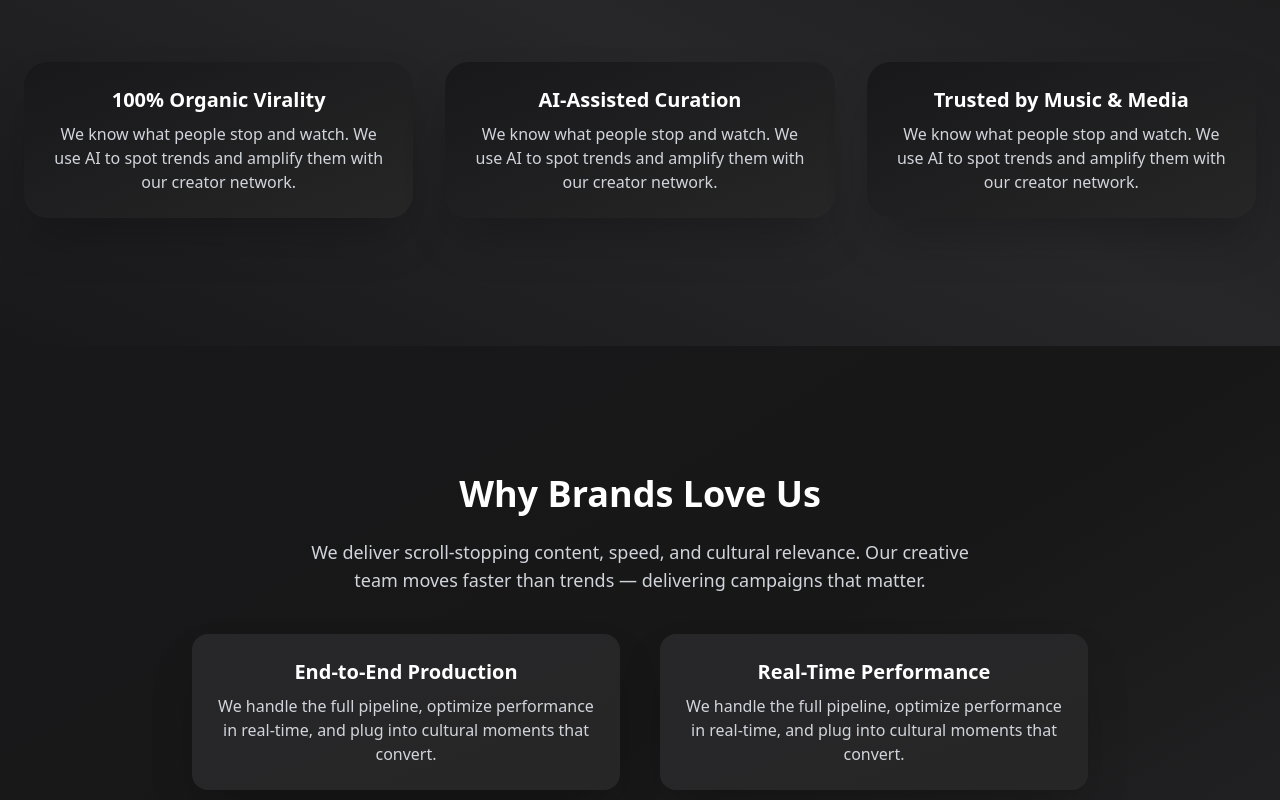
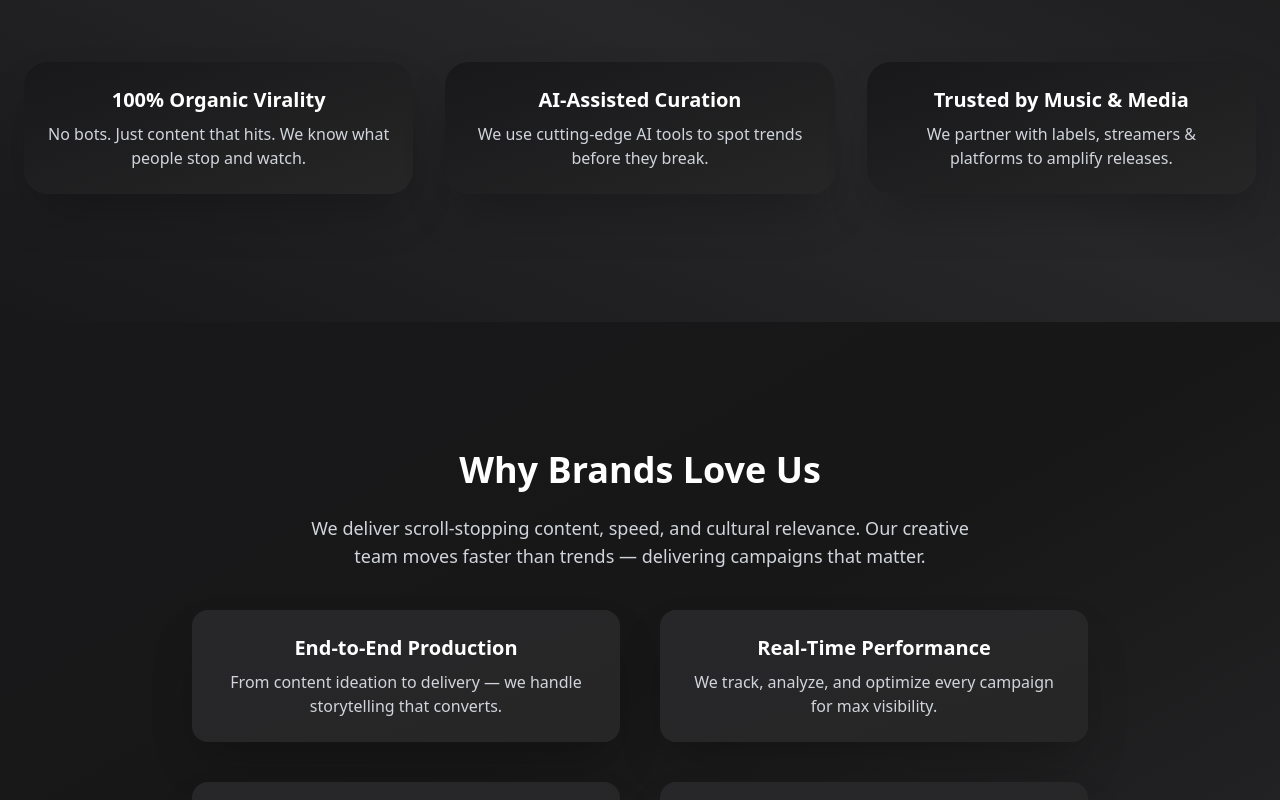
Before and after one commit to Hood12345/hco-site, a React (Vite) app: page / in a window 1280 px wide. Shown: the part 1120-1920 px from the top of the page. Built offline with nearby package versions, Linux system fonts and the light colour scheme.

Commit message:
Update HCOPage.jsx

```diff
--- a/src/components/HCOPage.jsx
+++ b/src/components/HCOPage.jsx
@@ -1,4 +1,4 @@
-// HCOPage.jsx — Full Site with Banner, Modals, All Sections
+// HCOPage.jsx — Full Site with Banner, Modals, All Sections (196 lines)
 
 import { useState } from 'react';
 import { Menu } from 'lucide-react';
@@ -16,66 +16,52 @@ export default function HCOPage() {
       <header className="fixed w-full top-0 left-0 bg-zinc-900 z-50 shadow-md">
         <div className="max-w-7xl mx-auto flex items-center justify-between pl-4 pr-6 py-4">
           <a href="/" className="flex items-center ml-0">
-            <img
-              src="/hood.png"
-              alt="HCO Logo"
-              className="h-10 w-auto object-contain"
-            />
+            <img src="/hood.png" alt="HCO Logo" className="h-10 w-auto object-contain" />
           </a>
           <nav className="hidden md:flex gap-8 text-sm font-semibold">
             <a href="#" className="text-gray-300 hover:text-white transition" onClick={() => setShowBrandForm(true)}>Work With Us</a>
             <a href="#" className="text-gray-300 hover:text-white transition" onClick={() => setShowSubmitForm(true)}>Submit Clip</a>
           </nav>
-          <div className="md:hidden">
-            <Menu className="text-white w-6 h-6" />
-          </div>
+          <div className="md:hidden"><Menu className="text-white w-6 h-6" /></div>
         </div>
       </header>
 
-      <div className="h-20"></div>
+      <div className="h-20" />
 
       {/* Hero */}
       <section className="relative flex flex-col items-center justify-center text-center py-40 px-4 overflow-hidden bg-[radial-gradient(ellipse_at_center,_var(--tw-gradient-stops))] from-zinc-900 via-black to-zinc-800">
-        <div className="absolute inset-0 bg-[radial-gradient(circle,rgba(255,255,255,0.05),transparent_70%)] animate-pulse"></div>
-        <img
-          src="/hood.png"
-          alt="HoodClipsOfficials Logo"
-          className="md:h-[12rem] h-[9rem] w-auto z-10 drop-shadow-[0_4px_20px_rgba(255,0,0,0.4)]"
-        />
-        <p className="mt-8 text-2xl text-gray-300 max-w-2xl z-10">
-          We’re experts in algorithm comprehension and viral momentum — engineering content that breaks the feed.
-        </p>
+        <div className="absolute inset-0 bg-[radial-gradient(circle,rgba(255,255,255,0.05),transparent_70%)] animate-pulse" />
+        <img src="/hood.png" alt="HoodClipsOfficials Logo" className="md:h-[12rem] h-[9rem] w-auto z-10 drop-shadow-[0_4px_20px_rgba(255,0,0,0.4)]" />
+        <p className="mt-8 text-2xl text-gray-300 max-w-2xl z-10">We’re experts in algorithm comprehension and viral momentum — engineering content that breaks the feed.</p>
         <div className="mt-10 flex flex-col md:flex-row gap-6 z-10">
-          <button className="bg-gradient-to-br from-red-600 to-red-400 text-white px-10 py-4 text-lg rounded-2xl shadow-2xl hover:shadow-red-500/50 transform transition hover:scale-105 active:scale-95" onClick={() => setShowBrandForm(true)}>
-            Work With Us
-          </button>
-          <button className="bg-gradient-to-br from-white to-gray-200 text-black px-10 py-4 text-lg rounded-2xl shadow-2xl hover:shadow-white/50 transform transition hover:scale-105 active:scale-95" onClick={() => setShowSubmitForm(true)}>
-            Submit Your Clip
-          </button>
+          <button className="bg-gradient-to-br from-red-600 to-red-400 text-white px-10 py-4 text-lg rounded-2xl shadow-2xl hover:shadow-red-500/50 transform transition hover:scale-105 active:scale-95" onClick={() => setShowBrandForm(true)}>Work With Us</button>
+          <button className="bg-gradient-to-br from-white to-gray-200 text-black px-10 py-4 text-lg rounded-2xl shadow-2xl hover:shadow-white/50 transform transition hover:scale-105 active:scale-95" onClick={() => setShowSubmitForm(true)}>Submit Your Clip</button>
         </div>
-        <div className="absolute w-full h-full top-0 left-0 backdrop-blur-md z-0" style={{ mixBlendMode: 'overlay' }}></div>
+        <div className="absolute w-full h-full top-0 left-0 backdrop-blur-md z-0" style={{ mixBlendMode: 'overlay' }} />
       </section>
 
       {/* Partner Banner */}
       <section className="overflow-hidden bg-zinc-800 py-6 border-y border-zinc-700">
         <div className="animate-marquee whitespace-nowrap text-center">
-          <span className="text-white font-semibold text-sm mx-8">Partnered with <span className="text-red-500">HCO INC.</span></span>
-          <span className="text-white font-semibold text-sm mx-8">Partnered with <span className="text-red-500">HCO INC.</span></span>
-          <span className="text-white font-semibold text-sm mx-8">Partnered with <span className="text-red-500">HCO INC.</span></span>
+          {[...Array(3)].map((_, i) => (
+            <span key={i} className="text-white font-semibold text-sm mx-8">Partnered with <span className="text-red-500">HCO INC.</span></span>
+          ))}
         </div>
       </section>
 
       {/* Built for the Culture */}
       <section className="py-32 px-6 text-center bg-gradient-to-tr from-zinc-900 via-zinc-800 to-neutral-900">
         <h2 className="text-4xl font-bold mb-8">Built for the Culture</h2>
-        <p className="text-lg text-gray-300 max-w-3xl mx-auto">
-          @hoodclipsofficials curates the internet’s most viral clips — spotlighting culture, chaos, and creators. We don’t just follow trends. We ignite them.
-        </p>
+        <p className="text-lg text-gray-300 max-w-3xl mx-auto">@hoodclipsofficials curates the internet’s most viral clips — spotlighting culture, chaos, and creators. We don’t just follow trends. We ignite them.</p>
         <div className="mt-16 grid md:grid-cols-3 gap-8">
-          {["100% Organic Virality", "AI-Assisted Curation", "Trusted by Music & Media"].map((title, i) => (
-            <div key={i} className="bg-gradient-to-br from-zinc-900 to-neutral-800 rounded-3xl p-6 shadow-2xl hover:shadow-red-500/50 hover:scale-105 transition transform">
-              <h3 className="text-xl font-semibold text-white mb-2">{title}</h3>
-              <p className="text-gray-300">We know what people stop and watch. We use AI to spot trends and amplify them with our creator network.</p>
+          {[
+            { title: '100% Organic Virality', text: 'No bots. Just content that hits. We know what people stop and watch.' },
+            { title: 'AI‑Assisted Curation', text: 'We use cutting‑edge AI tools to spot trends before they break.' },
+            { title: 'Trusted by Music & Media', text: 'We partner with labels, streamers & platforms to amplify releases.' }
+          ].map((item, i) => (
+            <div key={i} className="bg-gradient-to-br from-zinc-900 to-neutral-800 rounded-3xl p-6 shadow-2xl hover:shadow-red-500/50 hover:scale-105 transition">
+              <h3 className="text-xl font-semibold mb-2">{item.title}</h3>
+              <p className="text-gray-300">{item.text}</p>
             </div>
           ))}
         </div>
@@ -84,14 +70,17 @@ export default function HCOPage() {
       {/* Why Brands Love Us */}
       <section className="py-32 px-6 bg-gradient-to-br from-zinc-900 via-neutral-900 to-zinc-800 text-center">
         <h2 className="text-4xl font-bold mb-6">Why Brands Love Us</h2>
-        <p className="text-lg text-gray-300 max-w-2xl mx-auto mb-10">
-          We deliver scroll-stopping content, speed, and cultural relevance. Our creative team moves faster than trends — delivering campaigns that matter.
-        </p>
+        <p className="text-lg text-gray-300 max-w-2xl mx-auto mb-10">We deliver scroll‑stopping content, speed, and cultural relevance. Our creative team moves faster than trends — delivering campaigns that matter.</p>
         <div className="grid md:grid-cols-2 gap-10 max-w-4xl mx-auto">
-          {["End-to-End Production", "Real-Time Performance", "Amplified Distribution", "Strategic Collabs"].map((title, i) => (
-            <div key={i} className="bg-gradient-to-br from-zinc-800 to-neutral-800 p-6 rounded-2xl shadow-2xl hover:shadow-red-500/50 hover:scale-105 transform transition">
+          {[
+            ['End‑to‑End Production', 'From content ideation to delivery — we handle storytelling that converts.'],
+            ['Real‑Time Performance', 'We track, analyze, and optimize every campaign for max visibility.'],
+            ['Amplified Distribution', 'Content reaches not just our platform — but our extended creator network.'],
+            ['Strategic Collabs', 'We craft win‑win brand integrations that feel natural and perform.']
+          ].map(([title, text], i) => (
+            <div key={i} className="bg-gradient-to-br from-zinc-800 to-neutral-800 p-6 rounded-2xl shadow-2xl hover:shadow-red-500/50 hover:scale-105 transition">
               <h3 className="text-xl font-semibold">{title}</h3>
-              <p className="text-gray-300 mt-2">We handle the full pipeline, optimize performance in real-time, and plug into cultural moments that convert.</p>
+              <p className="text-gray-300 mt-2">{text}</p>
             </div>
           ))}
         </div>
@@ -102,9 +91,7 @@ export default function HCOPage() {
         <div className="max-w-6xl mx-auto grid grid-cols-1 md:grid-cols-4 gap-10">
           <div>
             <h4 className="text-xl font-semibold mb-4">About HCO</h4>
-            <p className="text-sm text-gray-400">
-              Hoodclipsofficials is a next-gen media company fueling digital culture. We blend AI-assisted virality with community-driven content to redefine online entertainment.
-            </p>
+            <p className="text-sm text-gray-400">Hoodclipsofficials is a next‑gen media company fueling digital culture. We blend AI‑assisted virality with community‑driven content to redefine online entertainment.</p>
           </div>
           <div>
             <h4 className="text-xl font-semibold mb-4">Quick Links</h4>
@@ -130,9 +117,7 @@ export default function HCOPage() {
         </div>
       </section>
 
-      <div className="bg-zinc-950 text-center text-xs text-gray-500 py-4">
-        © {new Date().getFullYear()} Hoodclipsofficials. All rights reserved.
-      </div>
+      <div className="bg-zinc-950 text-center text-xs text-gray-500 py-4">© {new Date().getFullYear()} Hoodclipsofficials. All rights reserved.</div>
 
       {/* Modals */}
       {showBrandForm && (
@@ -142,7 +127,7 @@ export default function HCOPage() {
             <form className="space-y-4">
               <input type="text" placeholder="Your Name" className="w-full p-3 rounded-lg bg-zinc-800 text-white placeholder-gray-400" />
               <input type="email" placeholder="Email" className="w-full p-3 rounded-lg bg-zinc-800 text-white placeholder-gray-400" />
-              <textarea placeholder="Tell us about your project" className="w-full p-3 h-32 rounded-lg bg-zinc-800 text-white placeholder-gray-400"></textarea>
+              <textarea placeholder="Tell us about your project" className="w-full p-3 h-32 rounded-lg bg-zinc-800 text-white placeholder-gray-400" />
               <button type="submit" className="w-full bg-red-600 hover:bg-red-500 text-white py-3 rounded-xl font-semibold">Submit</button>
             </form>
             <button onClick={() => setShowBrandForm(false)} className="absolute top-3 right-4 text-gray-400 hover:text-white text-xl">&times;</button>
@@ -152,14 +137,14 @@ export default function HCOPage() {
 
       {showSubmitForm && (
         <div className="fixed inset-0 bg-black bg-opacity-70 z-50 flex items-center justify-center px-4">
-          <div className="bg-zinc-900 p-8 rounded-2xl max-w-lg w-full relative shadow-2xl">
+          <div className="bg-zinc-900 p-8 rounded-2xl max-w-lg w-full relative shadow-2xl overflow-y-auto max-h-[90vh]">
             <h2 className="text-2xl font-bold mb-4">Submit Your Clip</h2>
             <form className="space-y-4">
               <input type="text" placeholder="First Name" className="w-full p-3 rounded-lg bg-zinc-800 text-white placeholder-gray-400" />
               <input type="text" placeholder="Last Name" className="w-full p-3 rounded-lg bg-zinc-800 text-white placeholder-gray-400" />
               <input type="email" placeholder="Email" className="w-full p-3 rounded-lg bg-zinc-800 text-white placeholder-gray-400" />
               <input type="text" placeholder="Paste Clip URL or Upload" className="w-full p-3 rounded-lg bg-zinc-800 text-white placeholder-gray-400" />
-              <input type="file" className="w-full p-3 rounded-lg bg-zinc-800 text-white" />
+              <input type="file" accept="video/*" className="w-full p-3 rounded-lg bg-zinc-800 text-white" />
               <input type="text" placeholder="Where was this filmed?" className="w-full p-3 rounded-lg bg-zinc-800 text-white placeholder-gray-400" />
               <label className="text-sm text-gray-300">Add clip description?
                 <select onChange={(e) => setShowDescription(e.target.value === 'Yes')} className="ml-2 p-1 rounded bg-zinc-700 text-white">
@@ -168,7 +153,7 @@ export default function HCOPage() {
                 </select>
               </label>
               {showDescription && (
-                <textarea placeholder="Tell us about your clip" className="w-full p-3 h-24 rounded-lg bg-zinc-800 text-white placeholder-gray-400"></textarea>
+                <textarea placeholder="Tell us about your clip" className="w-full p-3 h-24 rounded-lg bg-zinc-800 text-white placeholder-gray-400" />
               )}
               <label className="text-sm text-gray-300">Did you record this clip?
                 <select onChange={(e) => setRecorded(e.target.value)} className="ml-2 p-1 rounded bg-zinc-700 text-white">
```
